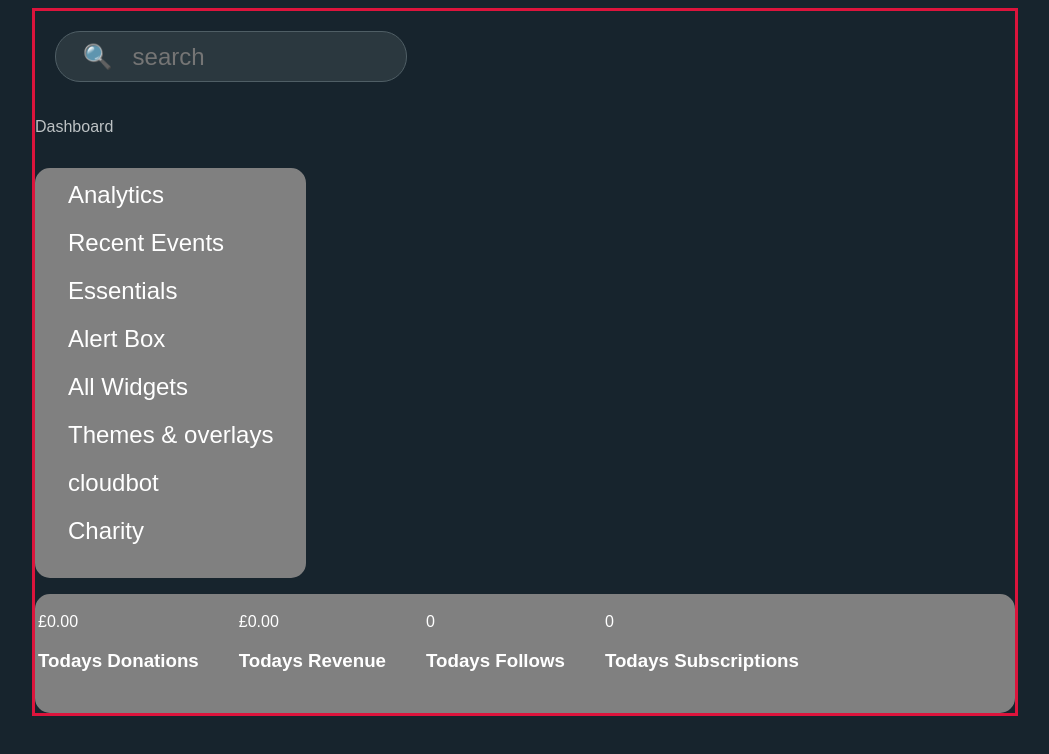
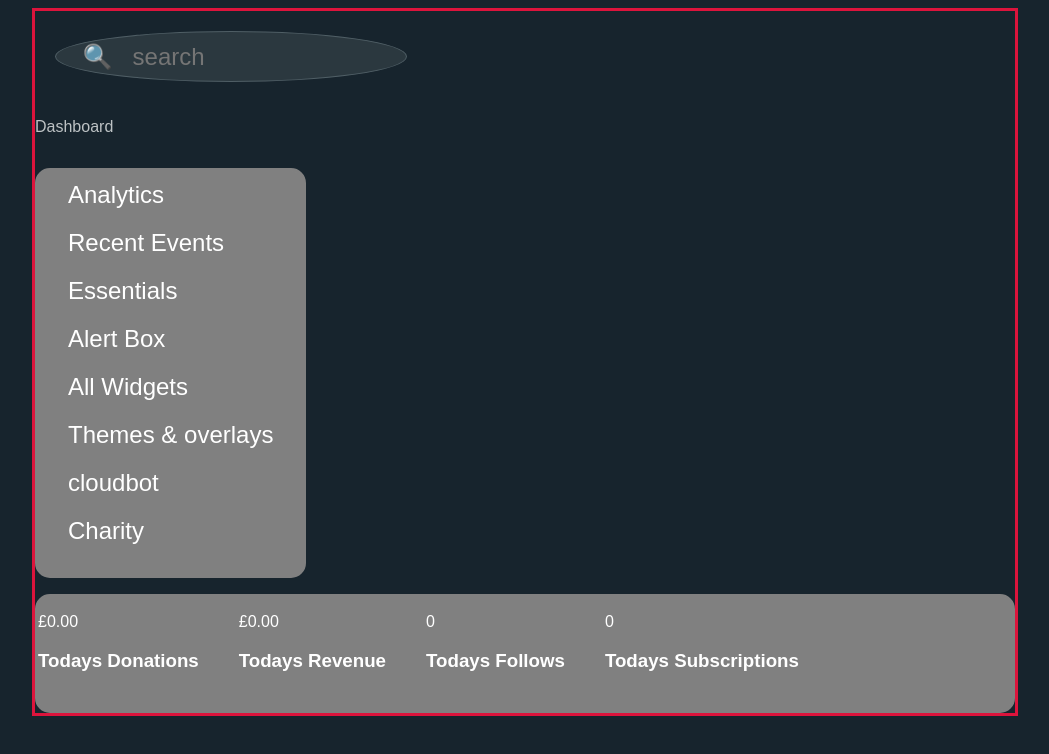
Before and after one commit to barrywaldron/stream-dashboard, a website: page index.html in a window 1280 px wide. Shown: the whole page, without its empty margins (115-1164 px from the left). Drawn offline with Linux system fonts and the light colour scheme.

Commit message:
Update style.css

```diff
--- a/style.css
+++ b/style.css
@@ -15,7 +15,7 @@ body {
 
 .search {
     position: relative;
-    border-radius: 25px;
+    border-radius: 50%;
     border: 1px solid #2b383f;
     min-width: 300px;
     max-width: 500px;
```
